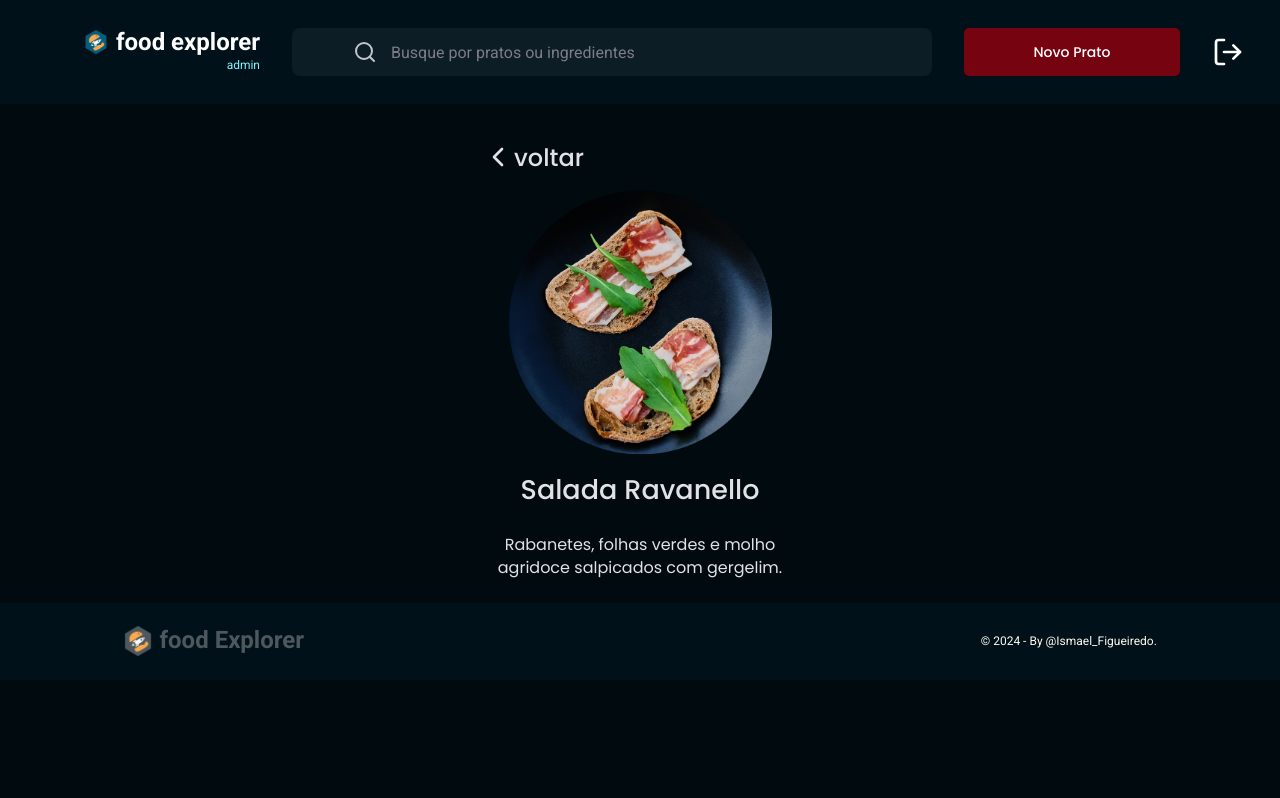
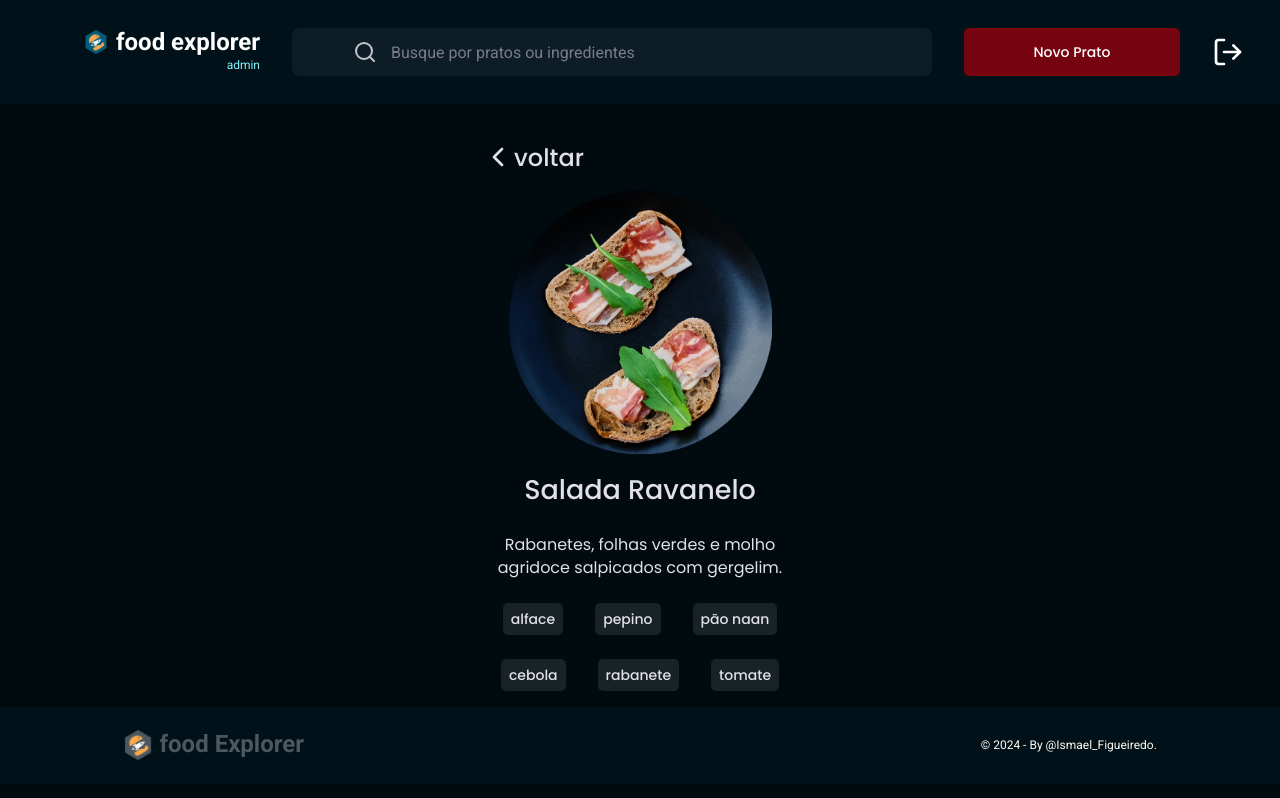
Before and after one commit to ismael-figueiredo/Food-Explorer-Front-end, a React (Vite) app: page / in a window 1280 px wide. Built offline with nearby package versions, Linux system fonts and the light colour scheme.

Commit message:
created the ingredient element

```diff
--- a/src/components/Footer/index.jsx
+++ b/src/components/Footer/index.jsx
@@ -2,6 +2,7 @@ import { Container } from "./styles"
 import DisabledLogo from "../../assets/DisabledLogo.png"
 
 export function Footer() {
+
   return (
     <Container>
       <div>
--- a/src/pages/Dish/index.jsx
+++ b/src/pages/Dish/index.jsx
@@ -1,4 +1,12 @@
-import { Container, BackButton, Main ,DishTitle ,DishDescription} from "./styles"
+import {
+  Container,
+  BackButton,
+  Main,
+  DishTitle,
+  DishDescription,
+  Ingredient,
+  IngredientContent,
+} from "./styles"
 import { Footer } from "../../components/Footer"
 import { Header } from "../../components/Header"
 import { MobileHeader } from "../../components/MobileHeader"
@@ -6,6 +14,19 @@ import { LuChevronLeft } from "react-icons/lu"
 import Dishimage from "../../assets/Mask group-1.png"
 
 export function Dishes() {
+  const dish = {
+    name: "Salada Ravanelo",
+    description:
+      "Rabanetes, folhas verdes e molho agridoce salpicados com gergelim.",
+    ingredients: [
+      "alface",
+      "pepino",
+      "pão naan",
+      "cebola",
+      "rabanete",
+      "tomate",
+    ],
+  }
   return (
     <Container>
       <MobileHeader />
@@ -16,10 +37,14 @@ export function Dishes() {
           voltar
         </BackButton>
         <img src={Dishimage} alt={`imagem do prato ${"teste"}`} />
-        <DishTitle>Salada Ravanello</DishTitle>
-        <DishDescription>
-          Rabanetes, folhas verdes e molho agridoce salpicados com gergelim.
-        </DishDescription>
+        <DishTitle>{dish.name}</DishTitle>
+        <DishDescription>{dish.description}</DishDescription>
+        <IngredientContent>
+          {dish.ingredients &&
+            dish.ingredients.map((ingredient) => (
+              <Ingredient key={ingredient}>{ingredient}</Ingredient>
+            ))}
+        </IngredientContent>
       </Main>
       <Footer />
     </Container>
--- a/src/pages/Dish/styles.js
+++ b/src/pages/Dish/styles.js
@@ -46,7 +46,6 @@ export const DishTitle = styled.h2`
   font-size: 1.69rem;
   font-weight: 500;
 `
-
 export const DishDescription = styled.p`
   max-width: 19.7rem;
   padding-top: 1.5rem;
@@ -56,5 +55,35 @@ export const DishDescription = styled.p`
   font-weight: 400;
   font-family: "Poppins", sans-serif;
   line-height: 140%;
+`
+export const Ingredient = styled.span`
+  color: ${({ theme }) => theme.COLORS.LIGHT_300};
+  background-color: ${({ theme }) => theme.COLORS.DARK_1000};
+  padding: 0.25rem 0.5rem;
+  margin-bottom: -0.5rem;
+  border-radius: 5px;
+  display: block;
 
+  text-align: center;
+  font-family: "Poppins", sans-serif;
+  font-size: 0.875rem;
+  font-style: normal;
+  font-weight: 500;
+  line-height: 1.5rem;
 `
+export const IngredientContent = styled.div`
+  display: flex;
+  flex-wrap: wrap;
+
+  padding-top: 1.5rem;
+  justify-content: center;
+  max-width: 19.75rem;
+  gap: 2rem;
+`
+export const Controls = styled.div`
+  display: flex;
+  align-items: center;
+  justify-content: center;
+  gap: 1rem;
+  max-width: 19.75rem;
+`
```
